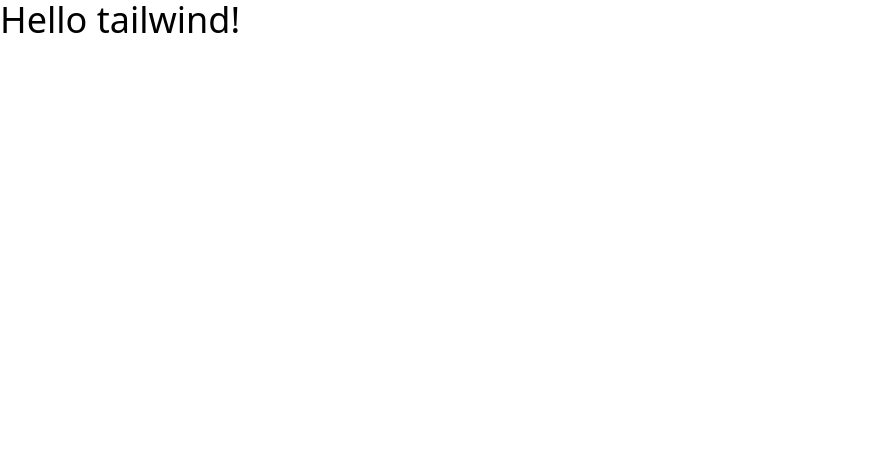
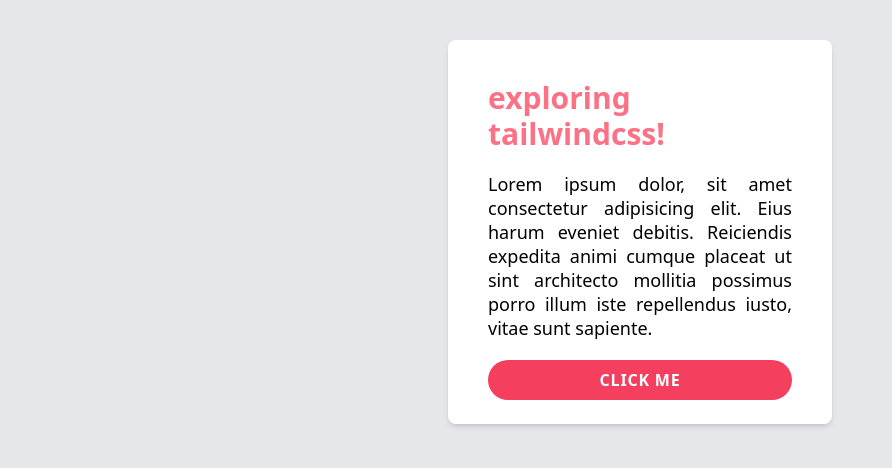
Before and after one commit to Shm-Rsuf/exploring-tailwind, a website built with Parcel: page src/index.html in a window 1280 px wide. Shown: the whole page, without its empty margins (0-892 px from the left). Built offline with nearby package versions, Linux system fonts and the light colour scheme.

Commit message:
card done

```diff
--- a/src/index.html
+++ b/src/index.html
@@ -7,7 +7,26 @@
     <link rel="stylesheet" href="./index.css" />
     <title>exploring tailwind css</title>
   </head>
-  <body>
-    <h1 class="text-4xl">Hello tailwind!</h1>
+  <body class="bg-gray-200">
+    <section class="container mx-auto py-10 flex justify-center">
+      <div
+        class="card flex flex-col gap-5 bg-white w-96 h-96 shadow-md p-10 rounded-lg"
+      >
+        <h1 class="text-3xl font-semibold text-rose-400">
+          exploring tailwindcss!
+        </h1>
+        <p class="text-lg text-justify leading-6">
+          Lorem ipsum dolor, sit amet consectetur adipisicing elit. Eius harum
+          eveniet debitis. Reiciendis expedita animi cumque placeat ut sint
+          architecto mollitia possimus porro illum iste repellendus iusto, vitae
+          sunt sapiente.
+        </p>
+        <a
+          class="bg-rose-500 py-2 px-4 text-white rounded-full block text-center uppercase tracking-wider font-bold font-sans hover:bg-slate-700 duration-500 ease-in"
+          href="#"
+          >click me</a
+        >
+      </div>
+    </section>
   </body>
 </html>
```
Also changed, not shown: dist/index.html, 2 other files.
